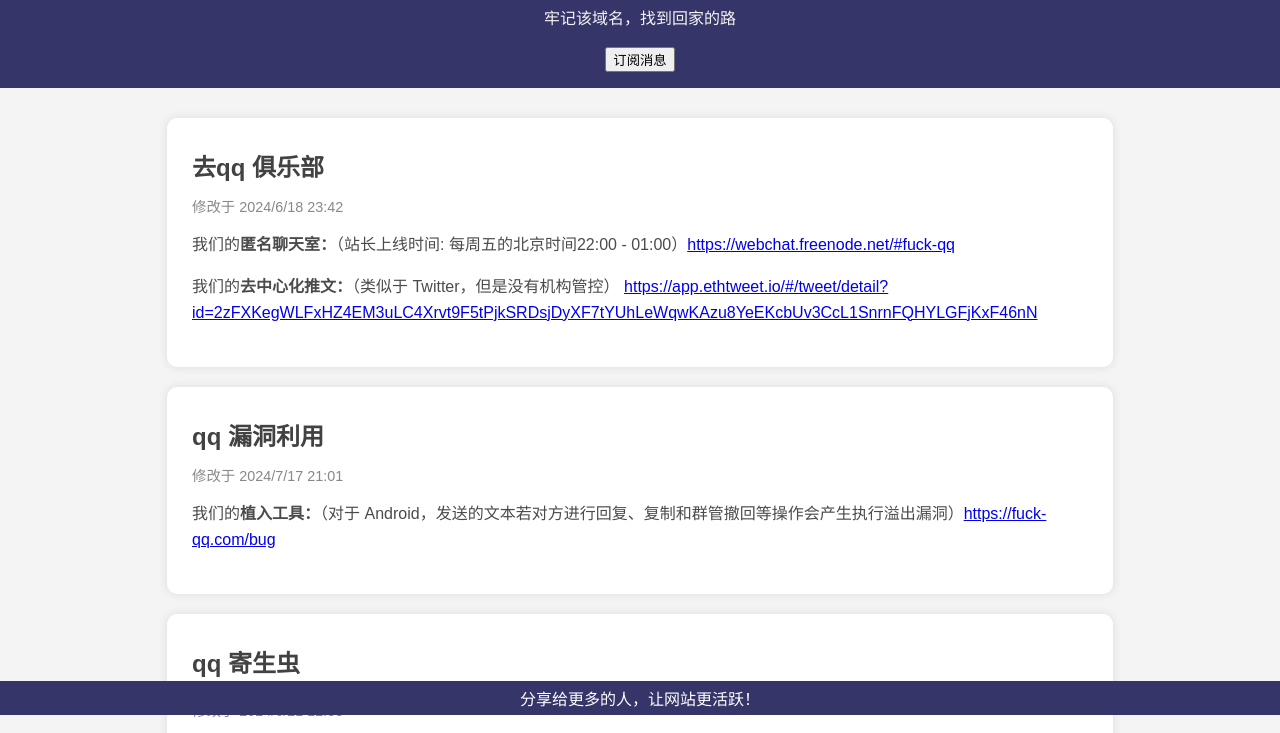
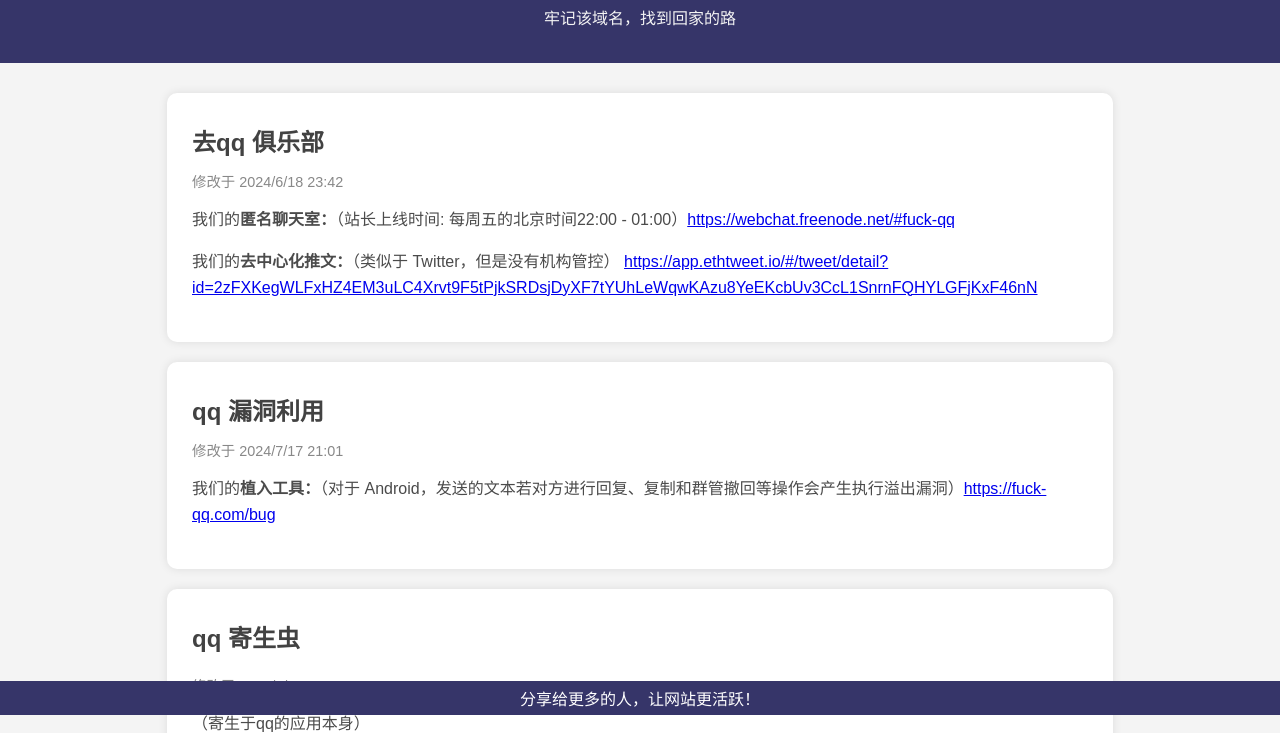
Before and after one commit to cvbnnnnnbvc/release, a plain HTML site: page index.html in a window 1280 px wide. Shown: the part 85-818 px from the top of the page. Drawn offline with Linux system fonts and the light colour scheme.

Commit message:
Update index.html

```diff
--- a/index.html
+++ b/index.html
@@ -103,7 +103,6 @@
 <header>
     <h2 class="title">欢迎来到 fuck-qq.com ！</h2>
     <p class="p">牢记该域名，找到回家的路</p>
-    <button id="request-permission">订阅消息</button>
 </header>
 <div class="box">
     <div class="container">
```
